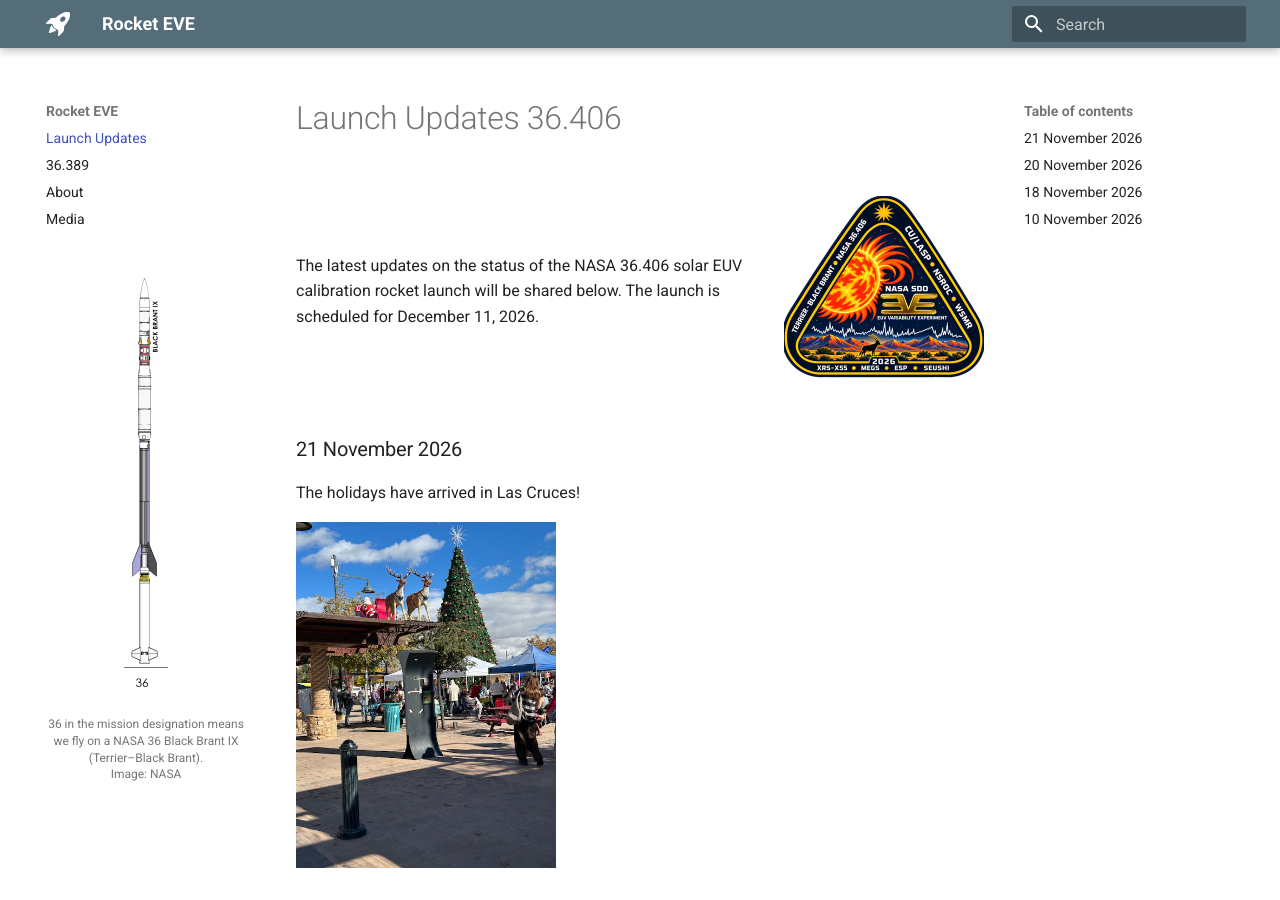
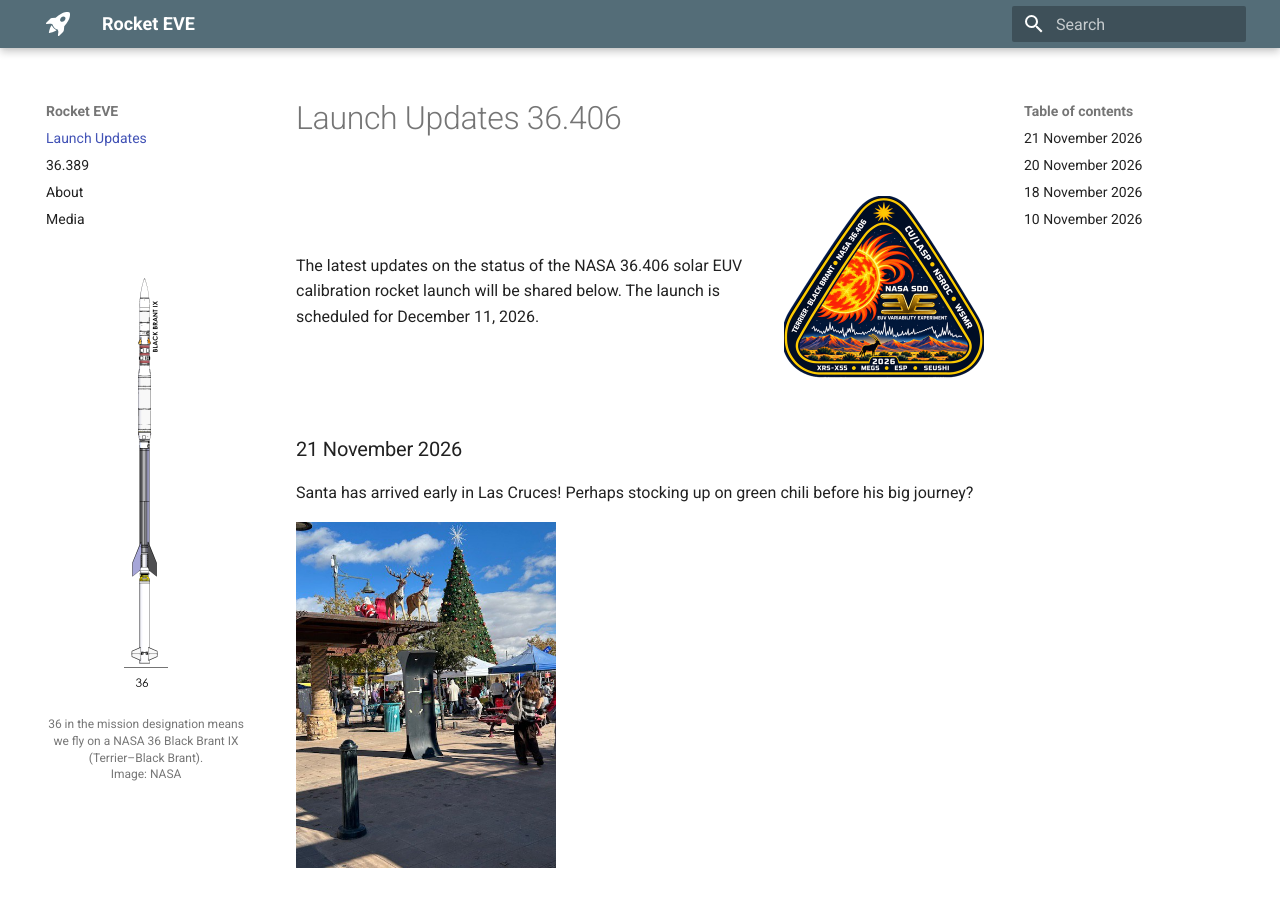
Before and after one commit to rocket-eve/launch-site, an MkDocs documentation site: the page built from docs/index.md, in a window 1280 px wide and 900 px high. Built offline with MkDocs 1.6.1 and Material for MkDocs 9.7.7, drawn with Linux system fonts in a browser that asks for light colours.

Commit message:
modifying message

```diff
--- a/docs/index.md
+++ b/docs/index.md
@@ -15,7 +15,7 @@ The latest updates on the status of the NASA 36.406 solar EUV calibration rocket
 
 ### 21 November 2026
 
-The holidays have arrived in Las Cruces!
+Santa has arrived early in Las Cruces! Perhaps stocking up on green chili before his big journey?
 
 ![Holiday tree and reindeer decorations in a Las Cruces plaza](img/holidays-las-cruces-2026-11-21.jpg){ style="width: 13rem; max-width: 100%;" }
 
```
